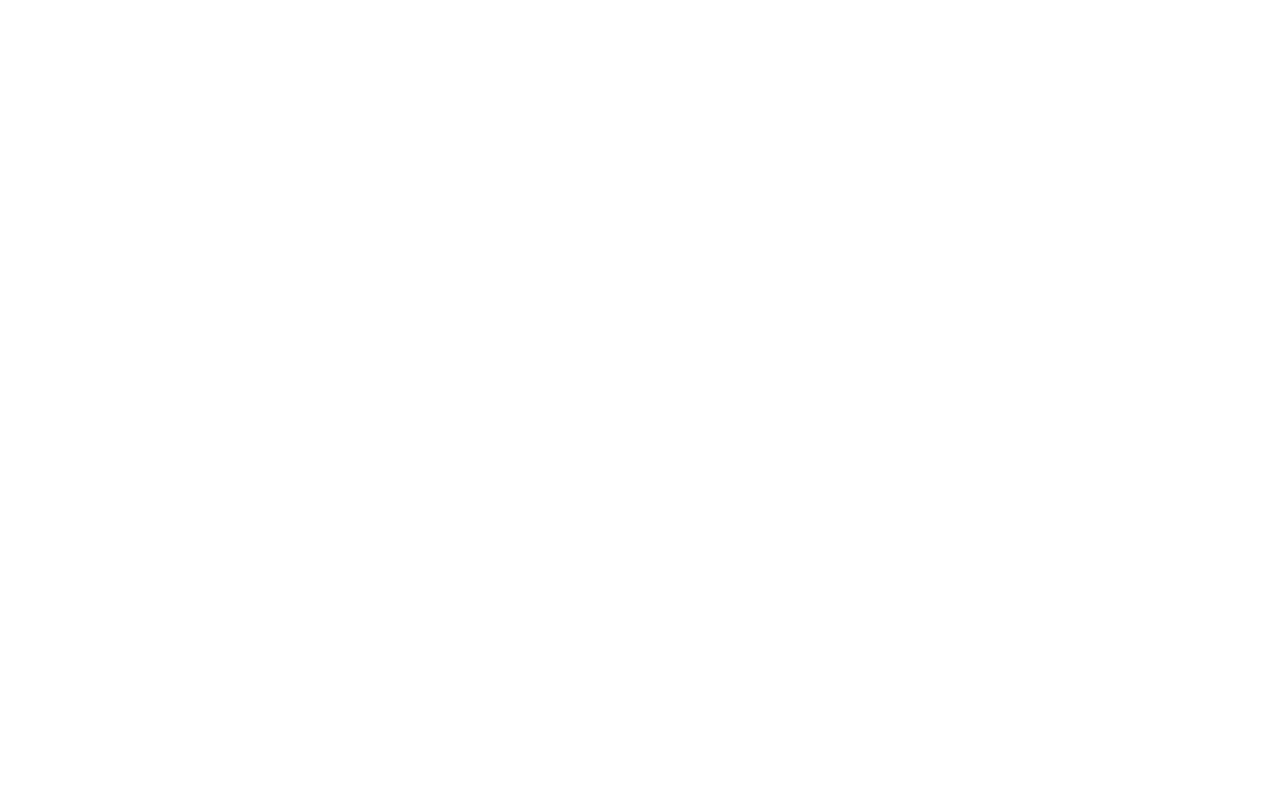
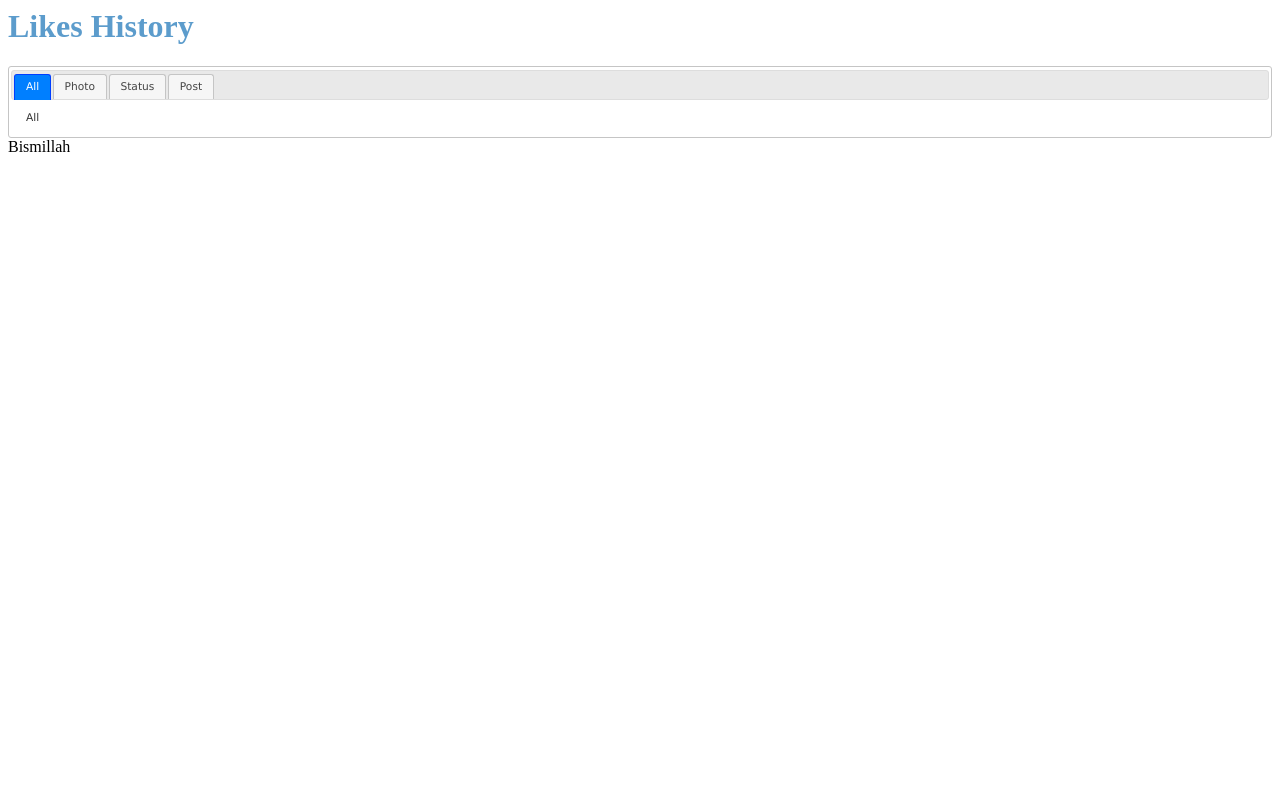
Before and after one commit to asifrc/LikesHistory, a PHP site: page / in a window 1280 px wide. Before the commit the page is empty. Run offline with PHP 8.4, Linux system fonts and the light colour scheme; some libraries are stand-ins or nearby versions.

Commit message:
Some Content

```diff
--- a/index.php
+++ b/index.php
@@ -1,2 +1,41 @@
 <?php //Bismillah
 ?>
+<head>
+<title>LikesHistory</title>
+<link rel="stylesheet" href="http://ajax.googleapis.com/ajax/libs/jqueryui/1.10.3/themes/redmond/jquery-ui.min.css">
+<style type="text/css">
+.maintitle
+{
+	color: #5c9ccc;
+}
+.ui-widget { font-family: Verdana,Arial,sans-serif; font-size: 8pt; }
+</style>
+<script src="//ajax.googleapis.com/ajax/libs/jquery/2.0.0/jquery.min.js"></script>
+<script src="//ajax.googleapis.com/ajax/libs/jqueryui/1.10.3/jquery-ui.min.js"></script>
+<script type="text/javascript">
+
+
+$(document).ready( function() {
+	$("#dvMain").tabs();
+});
+</script>
+</head>
+<body>
+<h1 class="maintitle">Likes History</h1>
+<div id="dvMain">
+	<ul>
+		<li><a href="#all">All</a></li>
+		<li><a href="#photo">Photo</a></li>
+		<li><a href="#status">Status</a></li>
+		<li><a href="#post">Post</a></li>
+	</ul>
+		<?php
+//		photo, album, event, group, note, link, video, application, status, check-in, review, comment, post
+		?>
+		<div id="all">All</div>
+		<div id="photo">Photo</div>
+		<div id="status">Status</div>
+		<div id="post">Post</div>
+</div>
+Bismillah
+</body>
```
